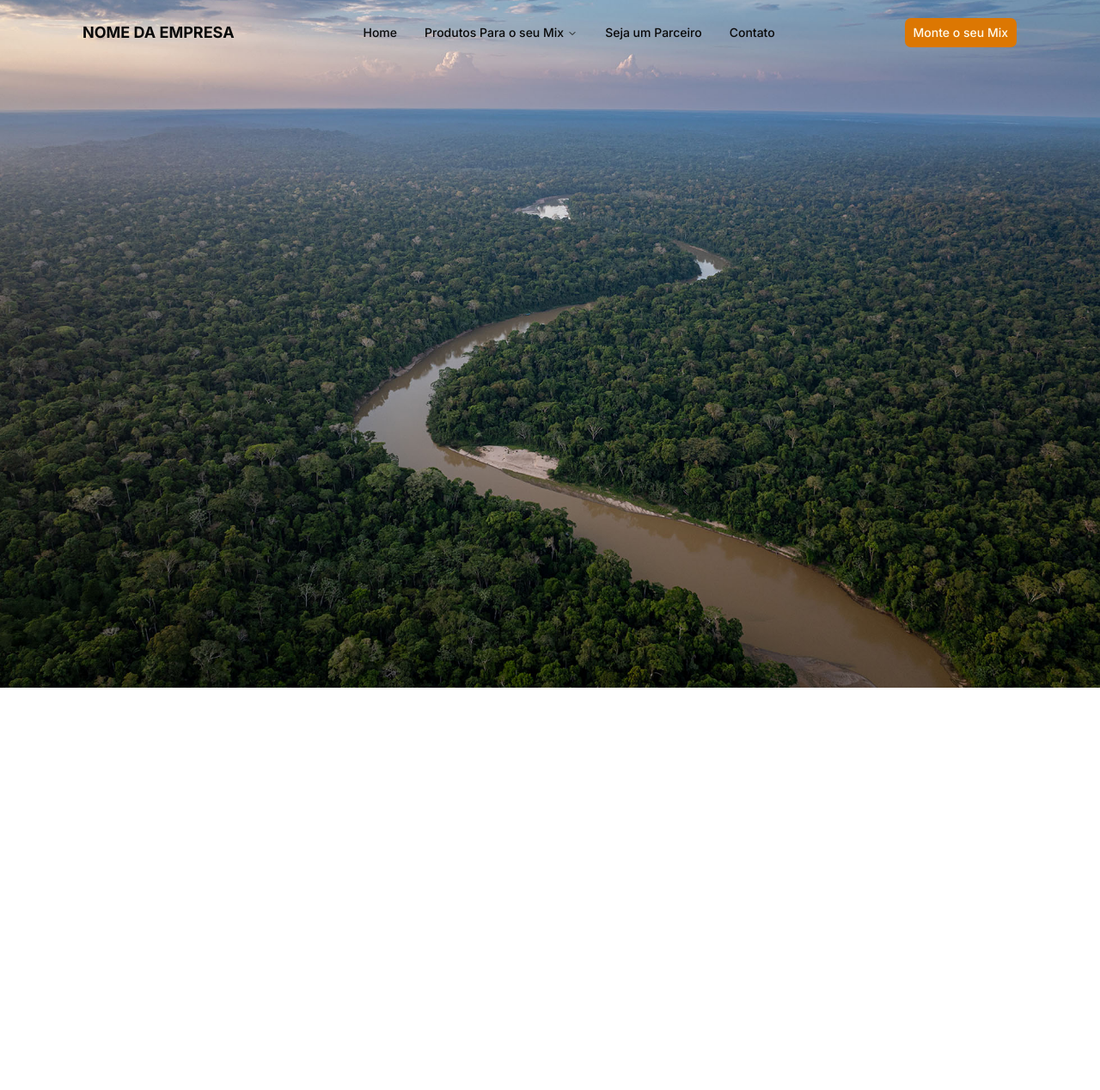
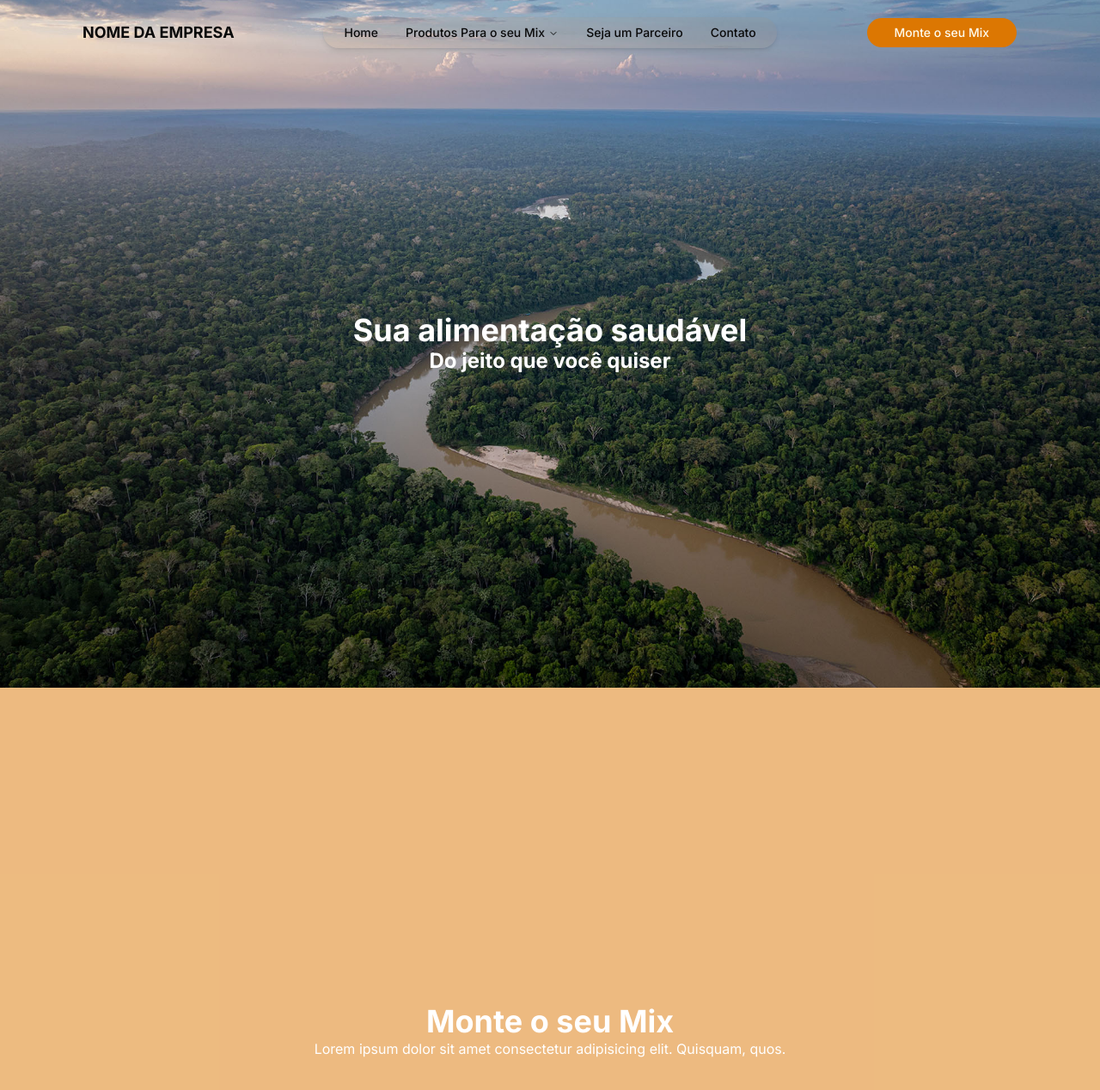
Before and after one commit to profillsbrasil/site-pacotes, a Next.js app: page / in a window 1280 px wide. Shown: the top 1268 px of the page at 86% size. Before the commit the page ends 800 px from the top, so only its background shows below. Built offline with nearby package versions, Linux system fonts and the light colour scheme.

Commit message:
feat: update layout and styling for main page and navbar, enhance dark mode styles

```diff
--- a/app/_components/navbar.tsx
+++ b/app/_components/navbar.tsx
@@ -42,7 +42,7 @@ export function Navbar() {
   return (
     <NavigationMenu className="w-full flex justify-between items-center px-24  fixed top-5 left-0 z-50 bg-transparent">
       <p className="text-lg font-bold">NOME DA EMPRESA</p>
-      <NavigationMenuList className="flex-wrap w-full">
+      <NavigationMenuList className="flex flex-row w-full bg-primary/5 backdrop-blur-mt rounded-full px-2 shadow-md">
         <NavigationMenuItem>
           <NavigationMenuLink asChild className={navigationMenuTriggerStyle()}>
             <Link href="/">Home</Link>
@@ -75,7 +75,9 @@ export function Navbar() {
           </NavigationMenuLink>
         </NavigationMenuItem>
       </NavigationMenuList>
-      <Button>Monte o seu Mix</Button>
+      <Button variant="default" className=" rounded-full px-8 py-4">
+        Monte o seu Mix
+      </Button>
     </NavigationMenu>
   );
 }
--- a/app/globals.css
+++ b/app/globals.css
@@ -82,40 +82,6 @@
   --sidebar-ring: oklch(0.708 0 0);
 }
 
-.dark {
-  --background: oklch(0.145 0 0);
-  --foreground: oklch(0.985 0 0);
-  --card: oklch(0.205 0 0);
-  --card-foreground: oklch(0.985 0 0);
-  --popover: oklch(0.205 0 0);
-  --popover-foreground: oklch(0.985 0 0);
-  --primary: oklch(0.77 0.16 70);
-  --primary-foreground: oklch(0.28 0.07 46);
-  --secondary: oklch(0.274 0.006 286.033);
-  --secondary-foreground: oklch(0.985 0 0);
-  --muted: oklch(0.269 0 0);
-  --muted-foreground: oklch(0.708 0 0);
-  --accent: oklch(0.371 0 0);
-  --accent-foreground: oklch(0.985 0 0);
-  --destructive: oklch(0.704 0.191 22.216);
-  --border: oklch(1 0 0 / 10%);
-  --input: oklch(1 0 0 / 15%);
-  --ring: oklch(0.556 0 0);
-  --chart-1: oklch(0.88 0.15 92);
-  --chart-2: oklch(0.77 0.16 70);
-  --chart-3: oklch(0.67 0.16 58);
-  --chart-4: oklch(0.56 0.15 49);
-  --chart-5: oklch(0.47 0.12 46);
-  --sidebar: oklch(0.205 0 0);
-  --sidebar-foreground: oklch(0.985 0 0);
-  --sidebar-primary: oklch(0.77 0.16 70);
-  --sidebar-primary-foreground: oklch(0.28 0.07 46);
-  --sidebar-accent: oklch(0.269 0 0);
-  --sidebar-accent-foreground: oklch(0.985 0 0);
-  --sidebar-border: oklch(1 0 0 / 10%);
-  --sidebar-ring: oklch(0.556 0 0);
-}
-
 @layer base {
   * {
     @apply border-border outline-ring/50 ring-0!;
--- a/app/page.tsx
+++ b/app/page.tsx
@@ -3,13 +3,31 @@ import Image from "next/image";
 export default function Page() {
   return (
     <div className="h-screen w-full relative">
+      <div className=" w-full h-full flex flex-col items-center justify-center relative">
         <Image
           src="/assets/tree-line.jpg"
           alt="Background"
           fill
           className="object-cover"
         />
-      <p>Hi como voce esta? </p>
+        <div className="absolute top-0 left-0 w-full h-full flex flex-col items-center justify-center">
+          <h1 className="text-4xl font-bold text-white">
+            Sua alimentação saudável
+          </h1>
+          <h2 className="text-2xl font-bold text-white">
+            Do jeito que você quiser
+          </h2>
+        </div>
+      </div>
+      <div className="flex flex-col items-center justify-center h-screen w-full bg-primary/50">
+        <div className="flex flex-col items-center justify-center">
+          <h1 className="text-4xl font-bold text-white">Monte o seu Mix</h1>
+          <p className="text-white">
+            Lorem ipsum dolor sit amet consectetur adipisicing elit. Quisquam,
+            quos.
+          </p>
+        </div>
+      </div>
     </div>
   );
 }
```
Also changed, not shown: public/assets/logo.png (added). Lines whose indentation alone changed are shown as unchanged.
